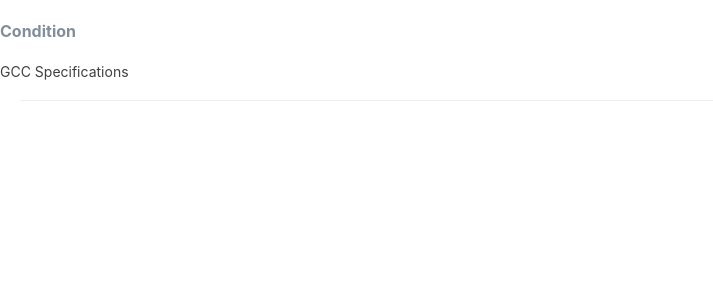
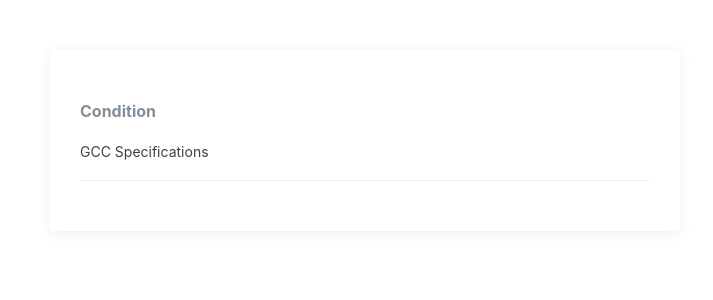
Before and after one commit to Abdoulrhman/EA-UI, a Next.js app: page /Eman-page in a window 1280 px wide. Shown: the top 300 px of the page, without its empty margins (0-713 px from the left). Built offline with nearby package versions, Linux system fonts and the light colour scheme.

Commit message:
edit highlights card

```diff
--- a/components/VehicleDetails/Highlights/index.tsx
+++ b/components/VehicleDetails/Highlights/index.tsx
@@ -53,7 +53,7 @@ function Highlights() {
                                     </li>
                                 ))}
                             </ul>
-                            <Divider width="100%" height="1px" bgColor="#EDEDED" margin="20px" />
+                            <Divider width="100%" height="1px" bgColor="#EDEDED" margin="20px 0px" />
                         </>
                     )
             )}
--- a/components/VehicleDetails/Highlights/styles.module.scss
+++ b/components/VehicleDetails/Highlights/styles.module.scss
@@ -1,3 +1,11 @@
+.container{
+    width: 630px;
+    border-radius: 4px;
+    box-shadow: 0 2px 12px 0 rgba(215, 221, 240, 0.49);
+    background-color: #fff;
+    padding: 30px;
+    margin: 50px; // for test
+}
 .optionTitle{
     color: #828E99;
     font-size: 16px;
```
